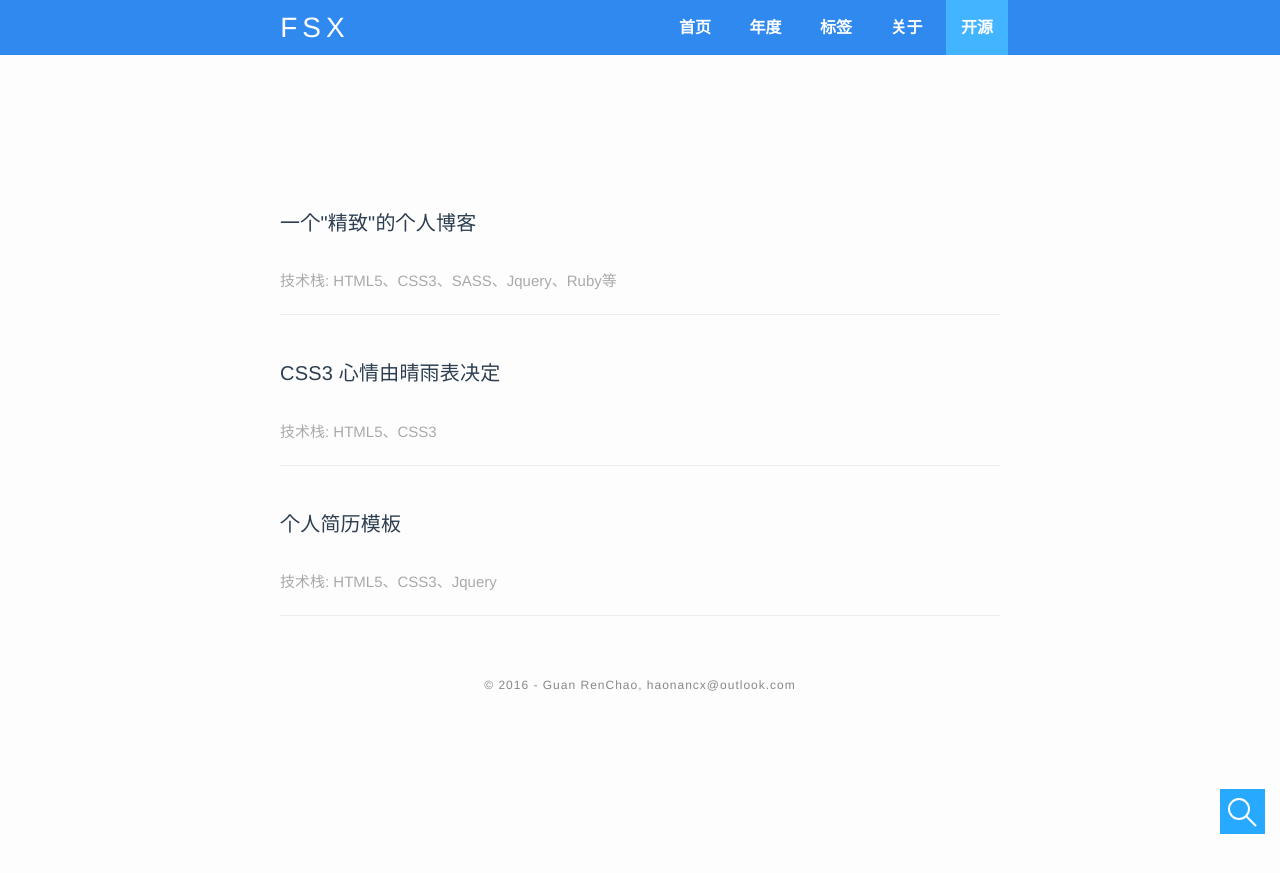
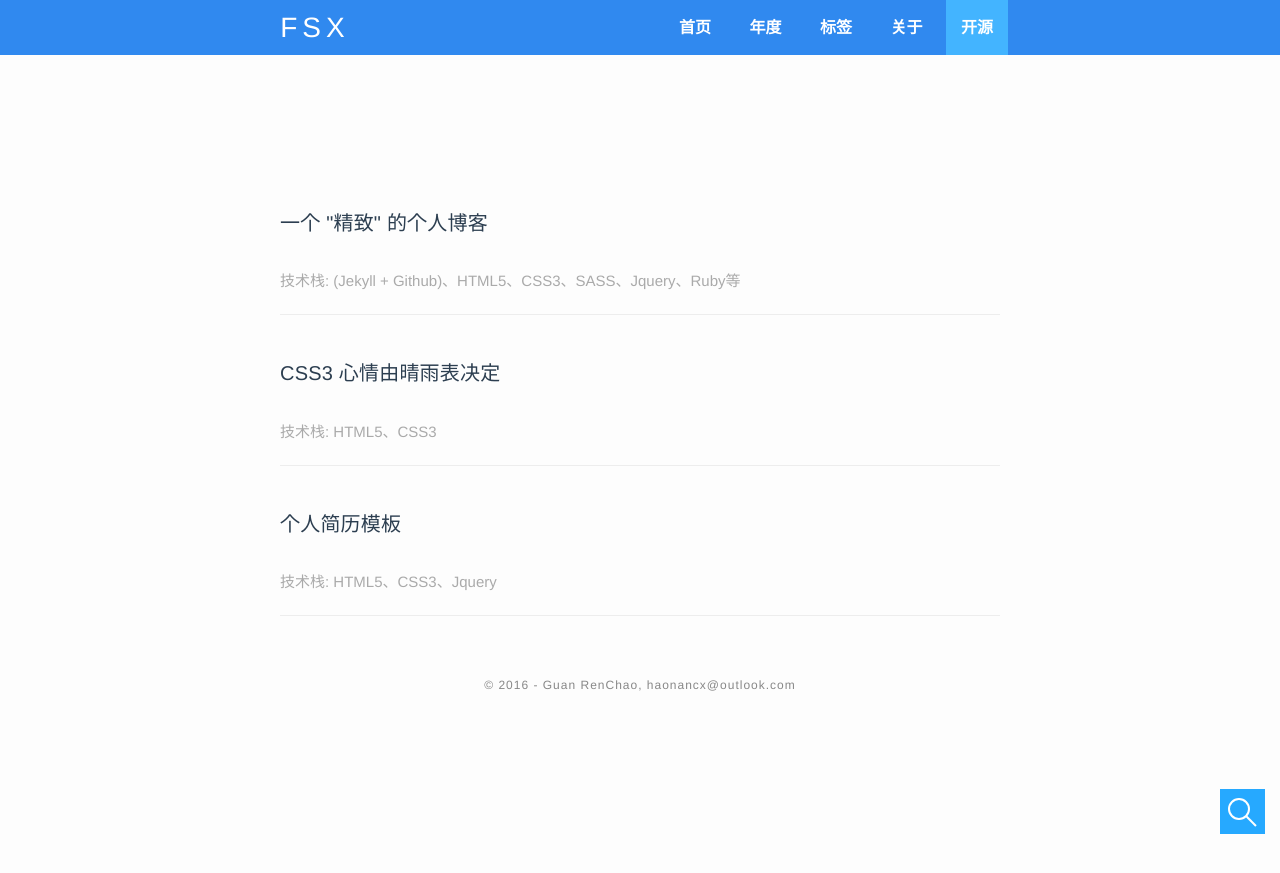
Before and after one commit to xtd420/Haonancx.github.io, a Jekyll site: the page built from OpenS.html, in a window 1280 px wide. Shown: the top 873 px of the page. Built offline with Jekyll 4.4.1, drawn with Linux system fonts in a browser that asks for light colours; nearby versions of some CDN libraries; Markdown is read by kramdown in place of the engine named in the settings; comment, search, counter and statistics services are not loaded.

Commit message:
调整开源页面

```diff
--- a/OpenS.html
+++ b/OpenS.html
@@ -4,7 +4,7 @@ layout: default
 
 <div class="well">
 <ul>
-<li><h3><a href="https://github.com/Haonancx/Haonancx.github.io">一个"精致"的个人博客</a></h3><span>技术栈: HTML5、CSS3、SASS、Jquery、Ruby等</span></li>
+<li><h3><a href="https://github.com/Haonancx/Haonancx.github.io">一个 "精致" 的个人博客</a></h3><span>技术栈: (Jekyll + Github)、HTML5、CSS3、SASS、Jquery、Ruby等</span></li>
 <li><h3><a href="https://github.com/Haonancx/css3-weather-barometer">CSS3 心情由晴雨表决定</a></h3><span>技术栈: HTML5、CSS3</span></li>
 <li><h3><a href="https://github.com/Haonancx/WebPage-of-Resume">个人简历模板</a></h3><span>技术栈: HTML5、CSS3、Jquery</span></li>
 </ul>
```
